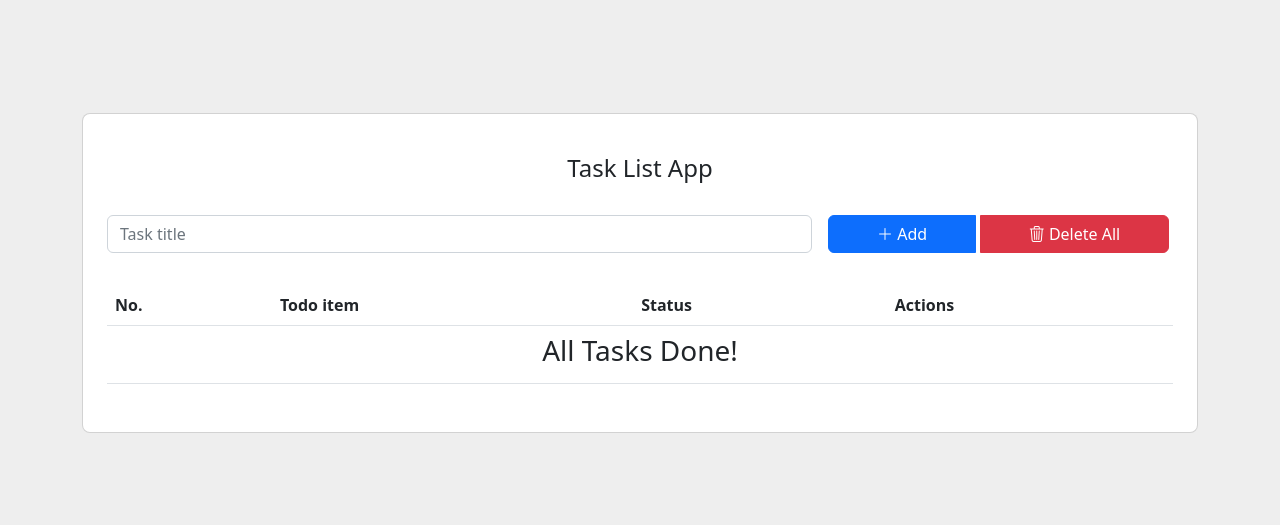
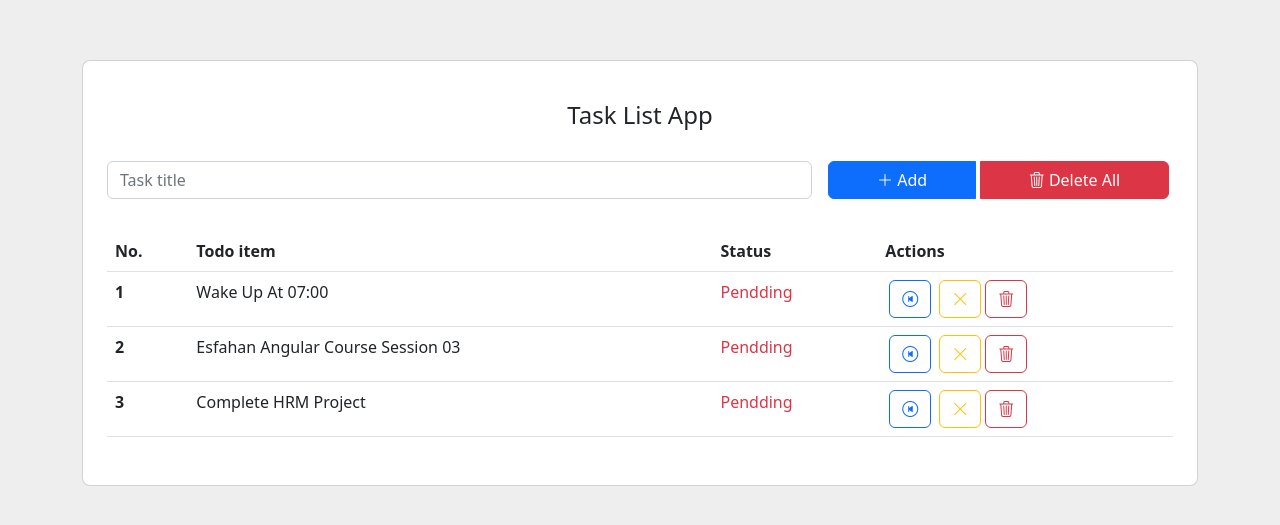
Before and after one commit to HosseinAbbasabadi/Esfahan_Angular_Session02, an Angular app: page / in a window 1280 px wide. Shown: the part 127-652 px from the top of the page. Built offline with nearby package versions, Linux system fonts and the light colour scheme.

Commit message:
track by

```diff
--- a/src/app/app.component.html
+++ b/src/app/app.component.html
@@ -36,7 +36,7 @@
                             </thead>
                             <tbody>
                                 <ng-container *ngIf="tasks.length; else noItemsInTasks">
-                                    <tr *ngFor="let task of tasks; let i = index">
+                                    <tr *ngFor="let task of tasks; let i = index; trackBy: trackByItems">
                                         <th scope="row">{{ i + 1 }}</th>
                                         <td [ngClass]="{'text-decoration-line-through': task.status == 3}">
                                             {{ task.title }}
--- a/src/app/app.component.ts
+++ b/src/app/app.component.ts
@@ -22,7 +22,28 @@ export class AppComponent {
   tasks: Task[] = []
   taskTitle: string = ''
 
+  getList(): Task[] {
+    return [
+      {
+        id: 1,
+        title: 'Wake Up At 07:00',
+        status: 1
+      },
+      {
+        id: 2,
+        title: 'Esfahan Angular Course Session 03',
+        status: 1
+      },
+      {
+        id: 3,
+        title: 'Complete HRM Project',
+        status: 1
+      }
+    ]
+  }
+
   constructor() {
+    this.tasks = this.getList()
   }
 
   addTask() {
@@ -64,8 +85,10 @@ export class AppComponent {
   }
 
   deleteAll() {
-    if (!this.tasks.length) return
+    this.tasks = this.getList()
+  }
 
-    this.tasks = []
+  trackByItems(index: number, task: Task): number {
+    return task.id
   }
 }
```
